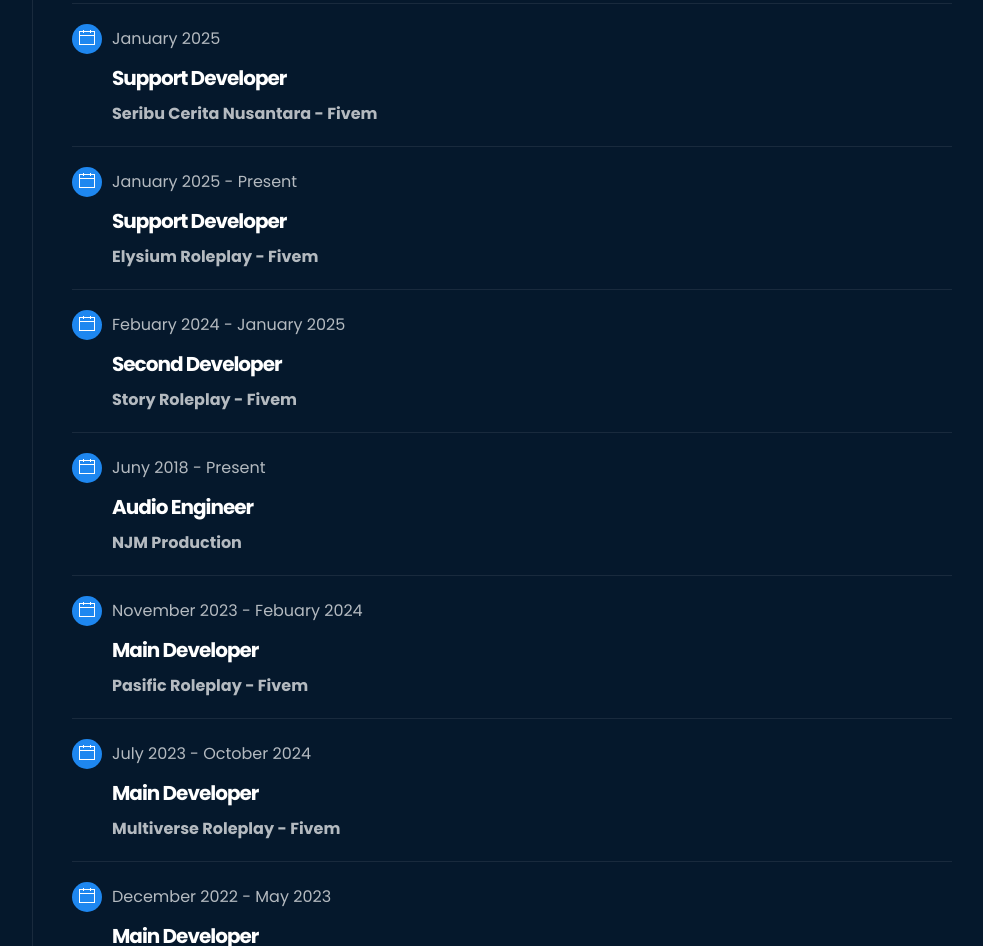
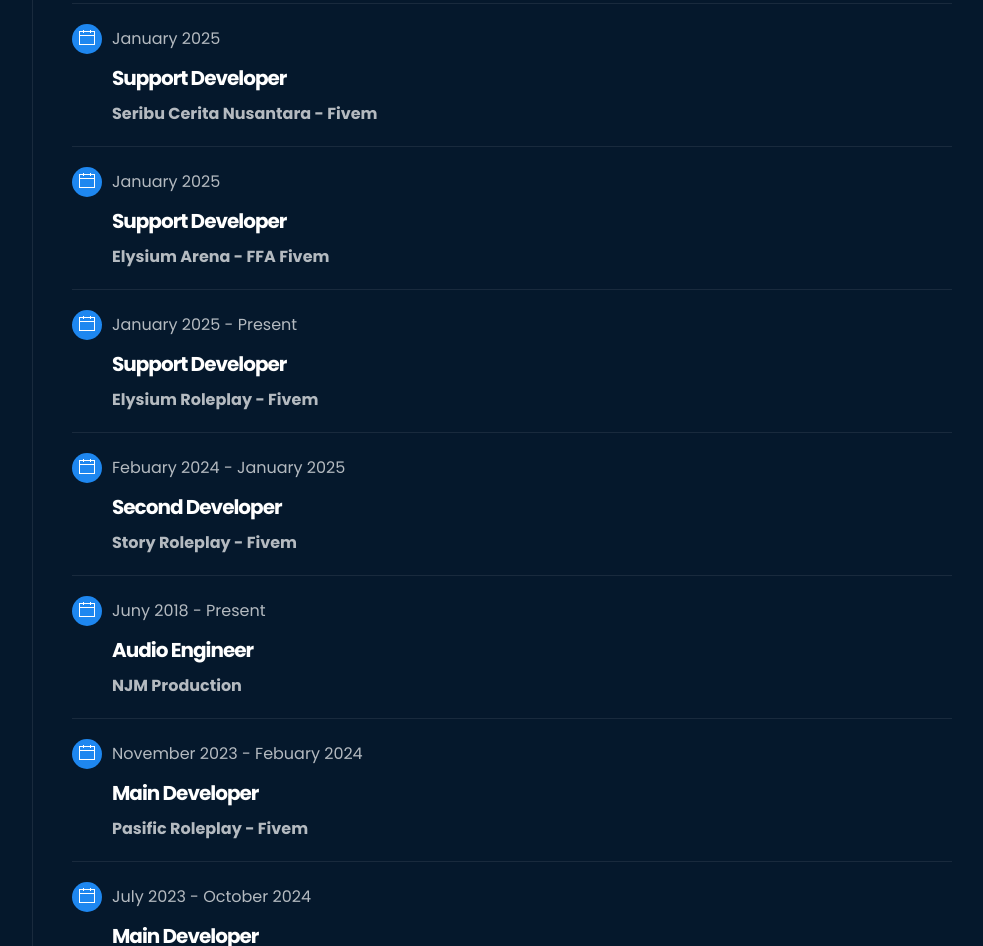
Before and after one commit to hazellabrhm/hazellabrhm, a website: page index.html in a window 1280 px wide. Shown: the part 1920-2866 px from the top of the page, without its empty margins (288-1271 px from the left). Drawn offline with Linux system fonts and the light colour scheme.

Commit message:
Update index.html

```diff
--- a/index.html
+++ b/index.html
@@ -293,6 +293,19 @@
                       </div>
                     </div>
                   </li>
+                   <li>
+                    <div class="yb-resume-item">
+                      <div class="yb-resume-item-date">
+                        <div class="yb-resume-item-date-icon"> <span data-uk-icon="calendar"></span></div>
+                        <div class="yb-resume-item-date-text"><span>January 2025</span></div>
+                      </div>
+                      <h4 class="yb-section-title">Support Developer</h4>
+                      <strong>Elysium Arena  - FFA Fivem</strong>
+                      <div class="uk-text-small">
+                        <!-- <p>Lorem ipsum dolor sit amet, consectetur adipisicing elit, sed do eiusmod tempor incidiei dunt ut labore et dolore magna aliqua. Ut enim ad minim veniam quis nostrud</p> -->
+                      </div>
+                    </div>
+                  </li>
                   <li>
                     <div class="yb-resume-item">
                       <div class="yb-resume-item-date">
```
